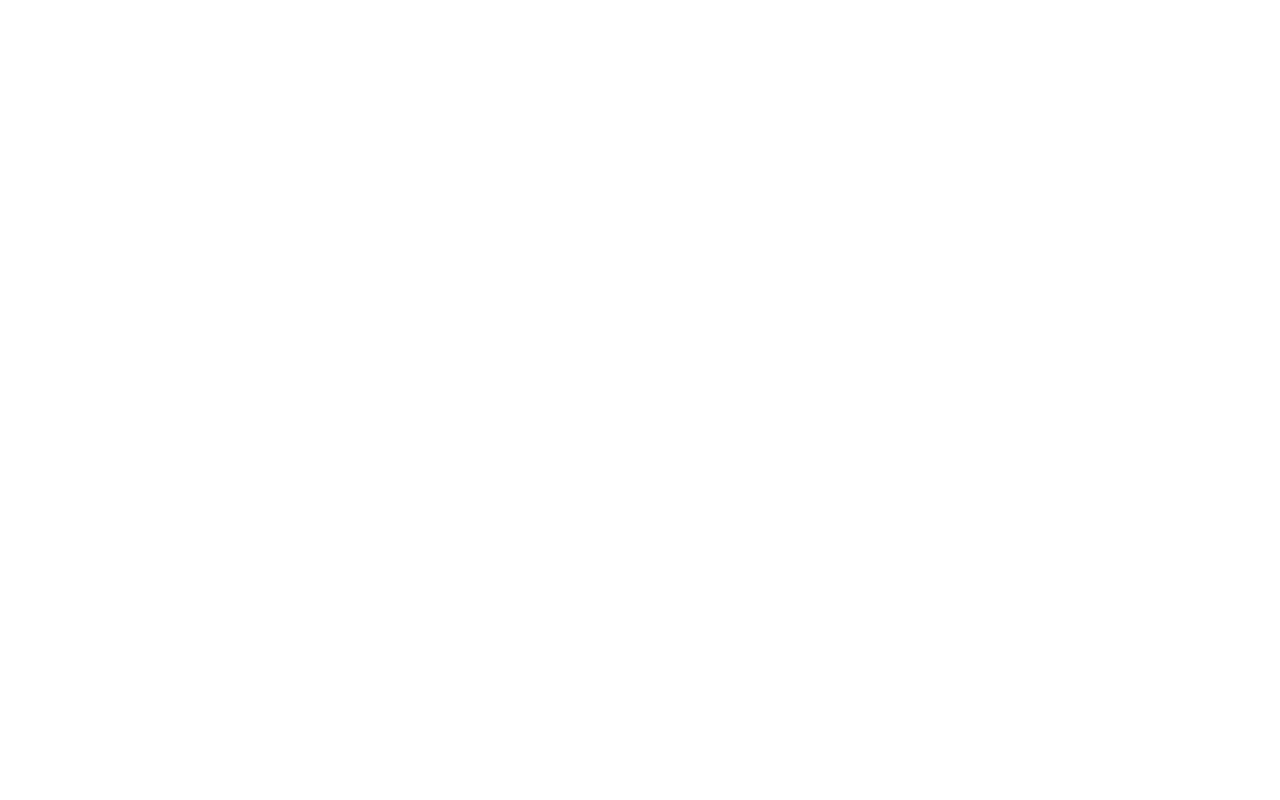
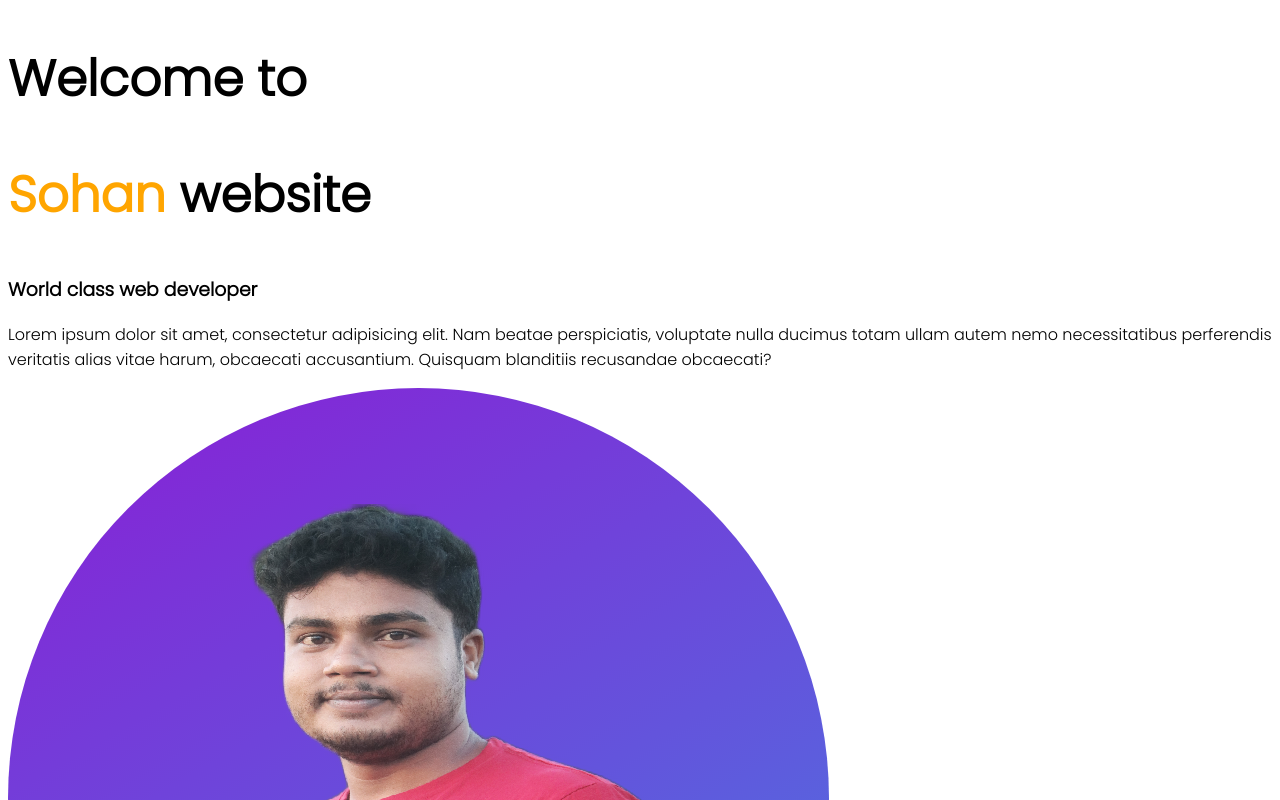
Before and after one commit to developersohanur/web-portfolio, a plain HTML site: page index.html in a window 1280 px wide. Shown: the top 800 px of the page. Drawn offline with Linux system fonts and the light colour scheme.

Commit message:
topsection

```diff
--- a/index.html
+++ b/index.html
@@ -4,9 +4,19 @@
     <meta charset="UTF-8">
     <meta http-equiv="X-UA-Compatible" content="IE=edge">
     <meta name="viewport" content="width=device-width, initial-scale=1.0">
-    <title>Website</title>
+    <title>Sohan website</title>
+    <link rel="preconnect" href="https://fonts.googleapis.com">
+    <link rel="preconnect" href="https://fonts.gstatic.com" crossorigin>
+    <link href="https://fonts.googleapis.com/css2?family=Poppins:wght@300&display=swap" rel="stylesheet">
+    <link rel="stylesheet" href="style.css">
 </head>
 <body>
-
+    <section>
+        <h1>Welcome to</h1>
+        <h1><span class="name-sohan">Sohan</span> website</h1>
+        <h3>World class web developer</h3>
+        <p>Lorem ipsum dolor sit amet, consectetur adipisicing elit. Nam beatae perspiciatis, voluptate nulla ducimus totam ullam autem nemo necessitatibus perferendis veritatis alias vitae harum, obcaecati accusantium. Quisquam blanditiis recusandae obcaecati?</p>
+        <img src="images/sohan.png" alt="profile photo">
+    </section>
 </body>
 </html>
--- /dev/null
+++ b/style.css
@@ -0,0 +1,9 @@
+ body{
+    font-family: 'Poppins', sans-serif;
+ }
+ h1{
+     font-size: 50px;
+ }
+ .name-sohan{
+     color: orange;
+ }
```
Also changed, not shown: images/sohan.png (added).
